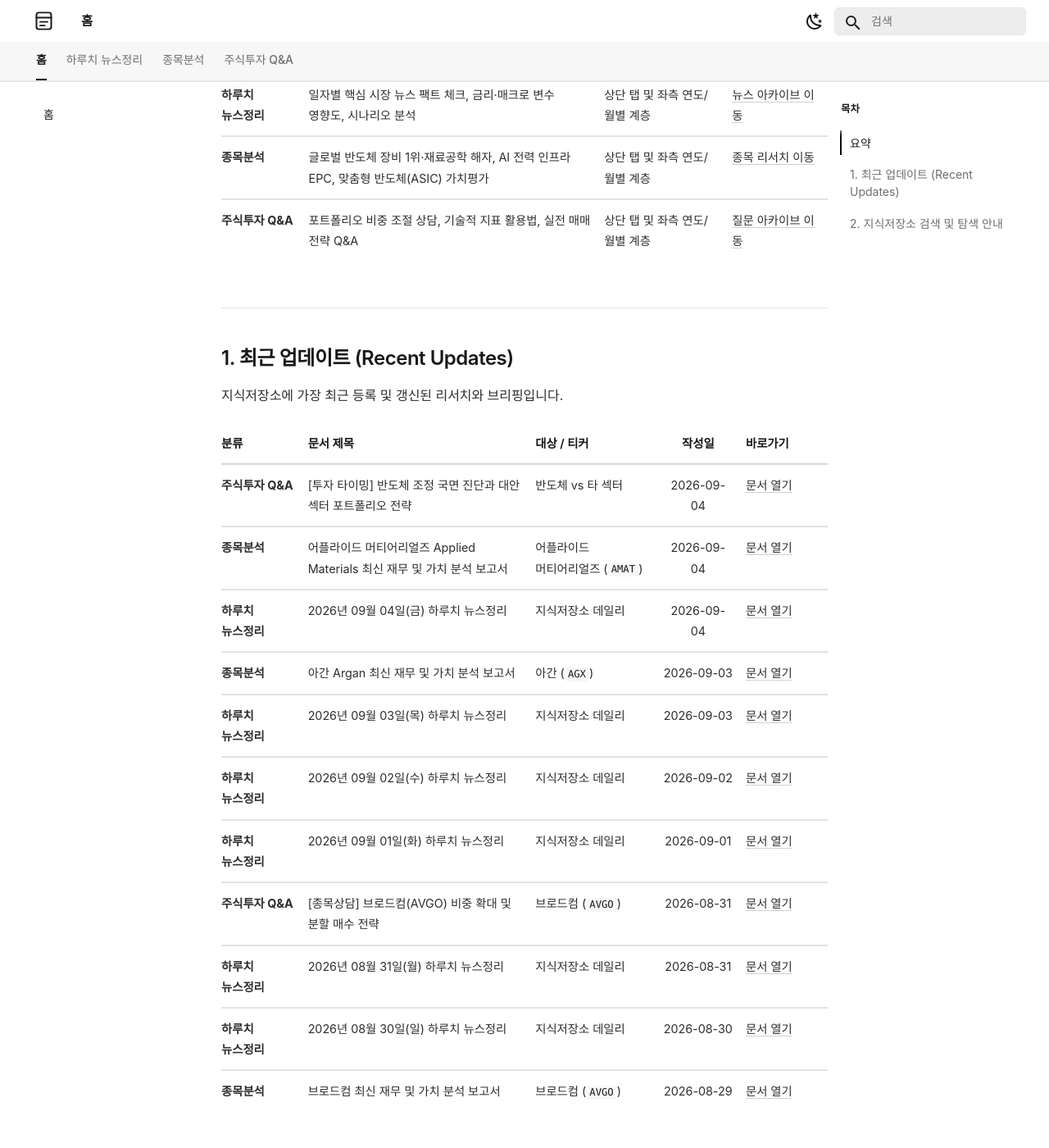
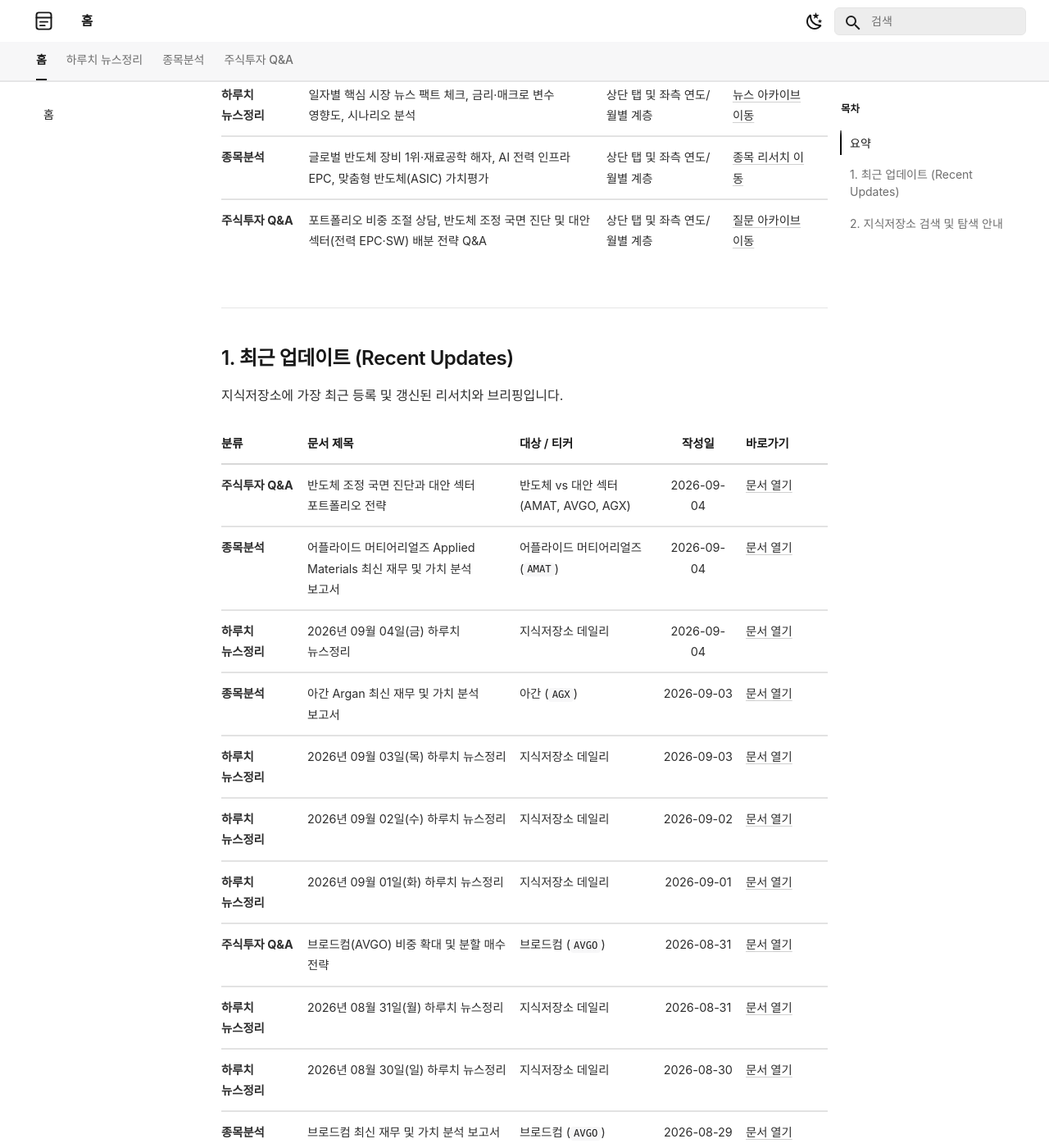
Before and after one commit to ju-sic/ju-sic.github.io, an MkDocs documentation site: the page built from docs/index.md, in a window 1280 px wide and 1400 px high, scrolled down 326 px. Shown: the whole window at 82% size. Built offline with MkDocs 1.6.1 and Material for MkDocs 9.7.7, drawn with Linux system fonts in a browser that asks for light colours; some web fonts are replaced; some of the changed text lies outside the part shown.

Commit message:
9월 4일 Q&A 문서 제목 정리 반영

```diff
--- a/docs/index.md
+++ b/docs/index.md
@@ -8,7 +8,7 @@
 | :--- | :--- | :--- | :--- |
 | **하루치 뉴스정리** | 일자별 핵심 시장 뉴스 팩트 체크, 금리·매크로 변수 영향도, 시나리오 분석 | 상단 탭 및 좌측 연도/월별 계층 | [뉴스 아카이브 이동](news/2026/09/04.md) |
 | **종목분석** | 글로벌 반도체 장비 1위·재료공학 해자, AI 전력 인프라 EPC, 맞춤형 반도체(ASIC) 가치평가 | 상단 탭 및 좌측 연도/월별 계층 | [종목 리서치 이동](stocks/2026/09/applied-materials.md) |
-| **주식투자 Q&A** | 포트폴리오 비중 조절 상담, 기술적 지표 활용법, 실전 매매 전략 Q&A | 상단 탭 및 좌측 연도/월별 계층 | [질문 아카이브 이동](questions/2026/09/semiconductor-vs-other-sectors.md) |
+| **주식투자 Q&A** | 포트폴리오 비중 조절 상담, 반도체 조정 국면 진단 및 대안 섹터(전력 EPC·SW) 배분 전략 Q&A | 상단 탭 및 좌측 연도/월별 계층 | [질문 아카이브 이동](questions/2026/09/semiconductor-vs-other-sectors.md) |
 
 ---
 
@@ -18,14 +18,14 @@
 
 | 분류 | 문서 제목 | 대상 / 티커 | 작성일 | 바로가기 |
 | :--- | :--- | :--- | :---: | :--- |
-| **주식투자 Q&A** | [투자 타이밍] 반도체 조정 국면 진단과 대안 섹터 포트폴리오 전략 | 반도체 vs 타 섹터 | 2026-09-04 | [문서 열기](questions/2026/09/semiconductor-vs-other-sectors.md) |
+| **주식투자 Q&A** | 반도체 조정 국면 진단과 대안 섹터 포트폴리오 전략 | 반도체 vs 대안 섹터 (AMAT, AVGO, AGX) | 2026-09-04 | [문서 열기](questions/2026/09/semiconductor-vs-other-sectors.md) |
 | **종목분석** | 어플라이드 머티어리얼즈 Applied Materials 최신 재무 및 가치 분석 보고서 | 어플라이드 머티어리얼즈 (`AMAT`) | 2026-09-04 | [문서 열기](stocks/2026/09/applied-materials.md) |
 | **하루치 뉴스정리** | 2026년 09월 04일(금) 하루치 뉴스정리 | 지식저장소 데일리 | 2026-09-04 | [문서 열기](news/2026/09/04.md) |
 | **종목분석** | 아간 Argan 최신 재무 및 가치 분석 보고서 | 아간 (`AGX`) | 2026-09-03 | [문서 열기](stocks/2026/09/argan.md) |
 | **하루치 뉴스정리** | 2026년 09월 03일(목) 하루치 뉴스정리 | 지식저장소 데일리 | 2026-09-03 | [문서 열기](news/2026/09/03.md) |
 | **하루치 뉴스정리** | 2026년 09월 02일(수) 하루치 뉴스정리 | 지식저장소 데일리 | 2026-09-02 | [문서 열기](news/2026/09/02.md) |
 | **하루치 뉴스정리** | 2026년 09월 01일(화) 하루치 뉴스정리 | 지식저장소 데일리 | 2026-09-01 | [문서 열기](news/2026/09/01.md) |
-| **주식투자 Q&A** | [종목상담] 브로드컴(AVGO) 비중 확대 및 분할 매수 전략 | 브로드컴 (`AVGO`) | 2026-08-31 | [문서 열기](questions/2026/08/broadcom-position-strategy.md) |
+| **주식투자 Q&A** | 브로드컴(AVGO) 비중 확대 및 분할 매수 전략 | 브로드컴 (`AVGO`) | 2026-08-31 | [문서 열기](questions/2026/08/broadcom-position-strategy.md) |
 | **하루치 뉴스정리** | 2026년 08월 31일(월) 하루치 뉴스정리 | 지식저장소 데일리 | 2026-08-31 | [문서 열기](news/2026/08/31.md) |
 | **하루치 뉴스정리** | 2026년 08월 30일(일) 하루치 뉴스정리 | 지식저장소 데일리 | 2026-08-30 | [문서 열기](news/2026/08/30.md) |
 | **종목분석** | 브로드컴 최신 재무 및 가치 분석 보고서 | 브로드컴 (`AVGO`) | 2026-08-29 | [문서 열기](stocks/2026/08/broadcom.md) |
@@ -38,7 +38,7 @@
 
 - **실시간 통합 검색**:
     - 키보드의 <kbd>S</kbd>, <kbd>/</kbd>, 또는 <kbd>F</kbd> 키를 누르면 검색창이 활성화됩니다.
-    - 한글 및 영문 복합 키워드(예: `AVGO`, `브로드컴`, `고용보고서`, `가치평가`, `불타기`)로 문서 본문과 표, 시나리오를 즉시 검색할 수 있습니다.
+    - 한글 및 영문 복합 키워드(예: `AMAT`, `AGX`, `AVGO`, `반도체 조정`, `전력 인프라`, `가치평가`, `불타기`)로 문서 본문과 표, 시나리오를 즉시 검색할 수 있습니다.
 - **연도/월별 시계열 아카이브**:
     - 상단 메뉴 탭(`하루치 뉴스정리`, `종목분석`, `주식투자 Q&A`)을 클릭하면 좌측 사이드바에 `연도 > 월` 순으로 일관되게 계층화된 아카이브가 제공됩니다.
 - **문서 내 목차(TOC) 추적**:
```
Also changed, not shown: docs/questions/2026/08/broadcom-position-strategy.md (+1 -1 lines), docs/questions/2026/09/semiconductor-vs-other-sectors.md (+1 -1 lines).
